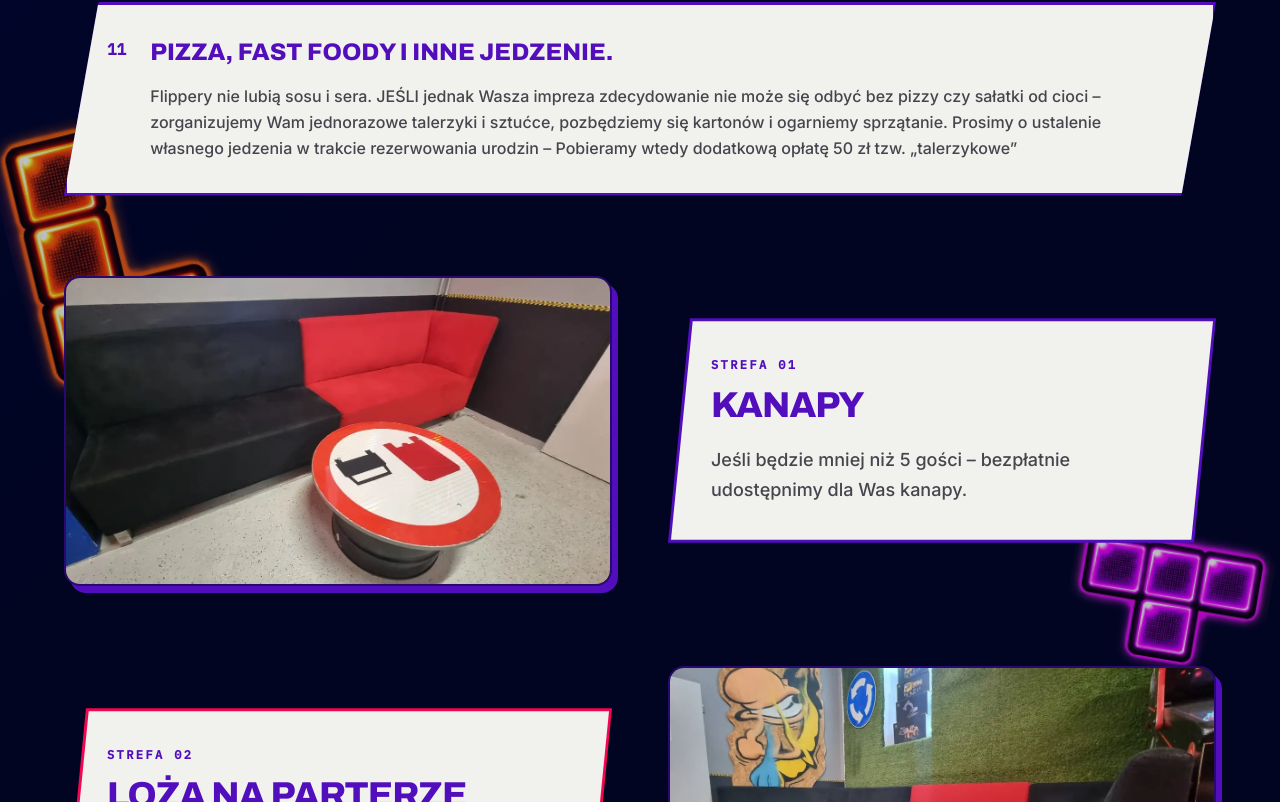
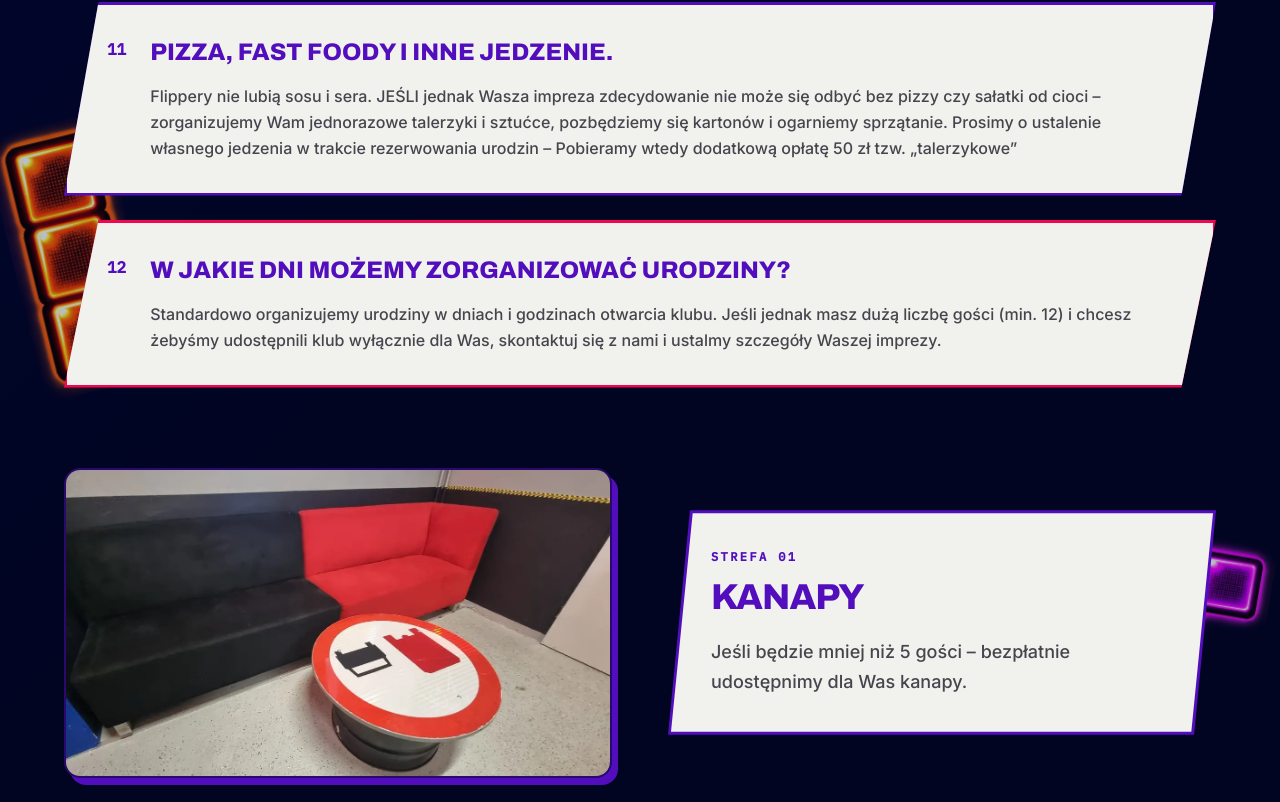
Before and after one commit to mstobrawa/flippclub, a Next.js app: page /urodziny in a window 1280 px wide. Shown: the part 2597-3399 px from the top of the page. Built offline with nearby package versions, Linux system fonts and the light colour scheme.

Commit message:
feat: add information about birthday party organization days

```diff
--- a/src/app/lista-maszyn/page.tsx
+++ b/src/app/lista-maszyn/page.tsx
@@ -66,6 +66,7 @@ const arcade = [
   "1UP Arcade Mortal Kombat 2",
   "Crane - łapa",
   "HOKKEY - Bubble Hokej",
+  "ATARI - Pong Coctail table",
   "MAGIC Arcade",
   "Sponge Bob arcade auto",
 ];
--- a/src/app/urodziny/page.tsx
+++ b/src/app/urodziny/page.tsx
@@ -135,6 +135,17 @@ const eventInfo = [
         jednorazowe talerzyki i sztućce, pozbędziemy się kartonów i ogarniemy
         sprzątanie. Prosimy o ustalenie własnego jedzenia w trakcie rezerwowania
         urodzin – Pobieramy wtedy dodatkową opłatę 50 zł tzw. „talerzykowe”
+      </>
+    ),
+  },
+  {
+    title: "W jakie dni możemy zorganizować urodziny?",
+    content: (
+      <>
+        Standardowo organizujemy urodziny w dniach i godzinach otwarcia klubu.
+        Jeśli jednak masz dużą liczbę gości (min. 12) i chcesz żebyśmy
+        udostępnili klub wyłącznie dla Was, skontaktuj się z nami i ustalmy
+        szczegóły Waszej imprezy.
       </>
     ),
   },
```
Lines whose indentation alone changed are shown as unchanged.
